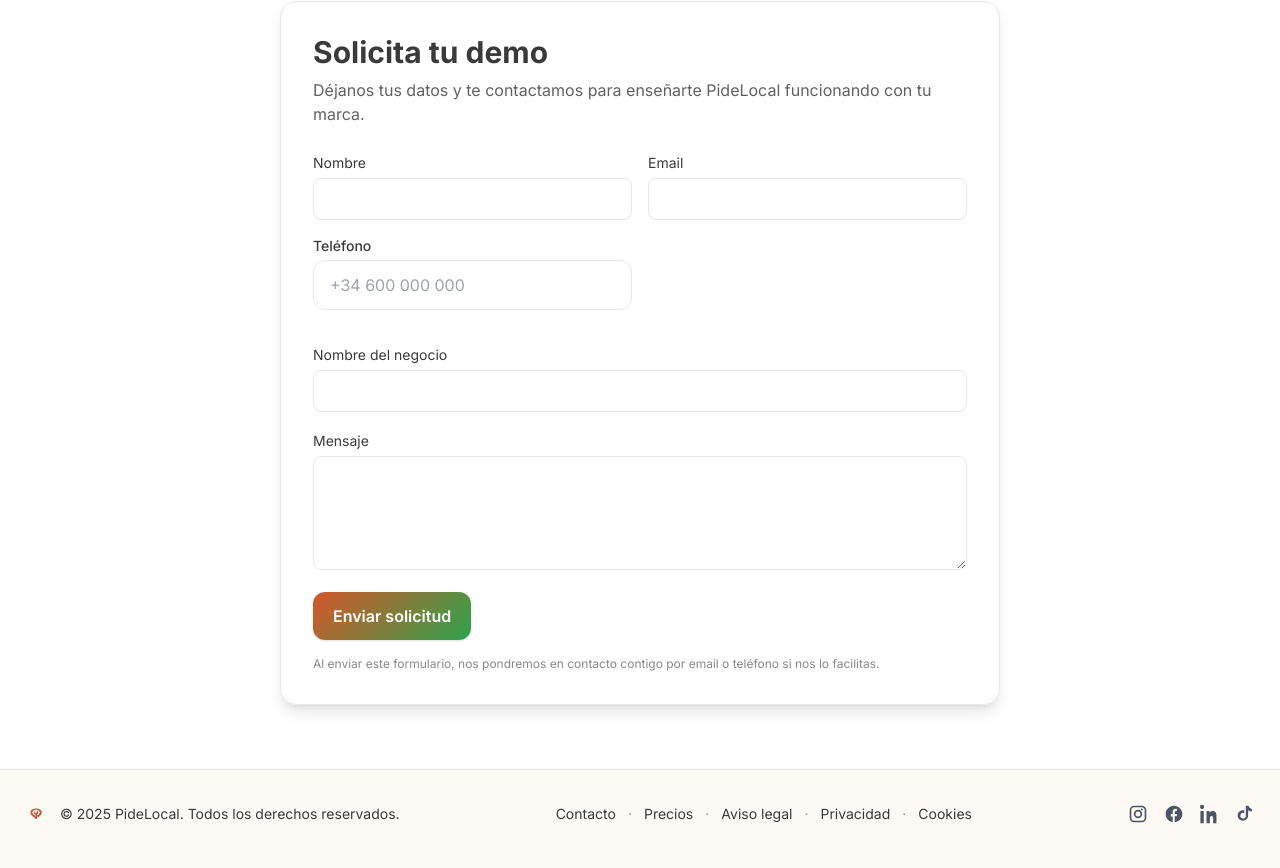
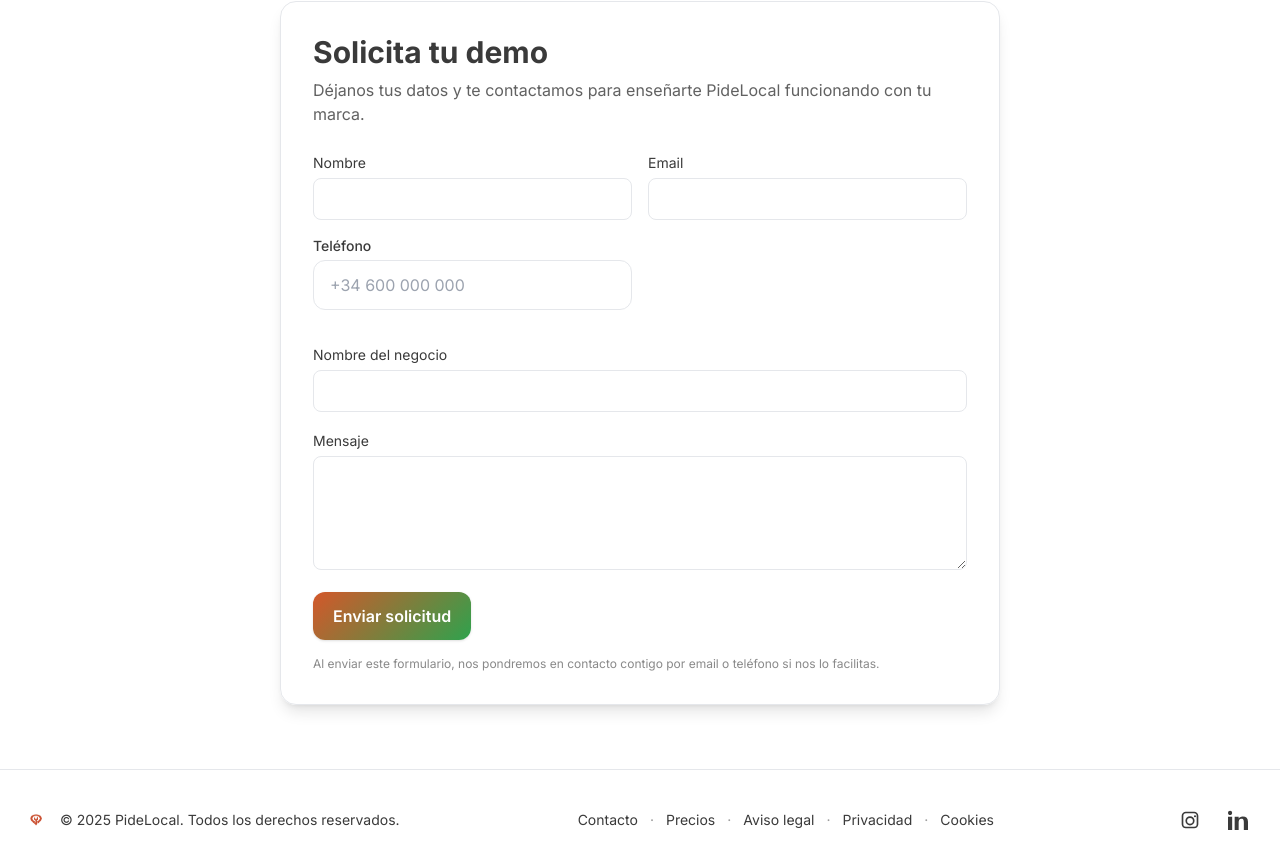
Before and after one commit to RaulPGr/pidelocal-landing, a Next.js app: page / in a window 1280 px wide. Shown: the part 3961-4829 px from the top of the page. Built offline with nearby package versions, Linux system fonts and the light colour scheme.

Commit message:
fix: corregida URL webhook Sheets

```diff
--- a/app/page.tsx
+++ b/app/page.tsx
@@ -583,15 +583,15 @@ export default function Page() {
       </section>
 
      {/* ====== FOOTER ====== */}
-<footer className="border-t bg-transparent">
-  <div className="mx-auto max-w-7xl px-4 sm:px-6 py-8 flex flex-col md:flex-row items-center justify-between gap-4">
-    {/* Marca + derechos */}
+<footer className="border-t bg-white">
+  <div className="mx-auto max-w-7xl px-4 sm:px-6 py-8 flex flex-col md:flex-row items-center justify-between gap-6">
+    {/* Marca + copy */}
     <div className="flex items-center gap-3">
       <img src={BUSINESS.assets.icon} alt="PideLocal" className="h-6 w-6" />
       <span className="text-sm">&copy; {year} PideLocal. Todos los derechos reservados.</span>
     </div>
 
-    {/* Enlaces legales / contacto */}
+    {/* Enlaces legales y navegación rápida */}
     <div className="text-sm flex flex-wrap items-center gap-x-3 gap-y-2">
       <a href={`mailto:${BUSINESS.email}`} className="hover:text-brand-green">Contacto</a>
       <span className="opacity-50">·</span>
@@ -605,66 +605,50 @@ export default function Page() {
     </div>
 
     {/* Redes sociales */}
-    <div className="flex items-center gap-4">
-      {/* Instagram */}
+    <div className="flex items-center gap-3">
+      {/* 👉 cambia las URLs por las tuyas */}
       <a
-        href="#"
+        href="https://www.instagram.com/pidelocalweb/"
         target="_blank"
         rel="noopener noreferrer"
-        aria-label="Instagram"
-        className="text-gray-600 hover:text-pink-500"
+        aria-label="Instagram de PideLocal"
+        className="p-2 rounded-lg hover:bg-brand-light/30 transition"
         title="Instagram"
       >
-        <svg className="w-5 h-5" viewBox="0 0 24 24" fill="currentColor" aria-hidden="true">
-          <path d="M7.5 2h9A5.5 5.5 0 0 1 22 7.5v9A5.5 5.5 0 0 1 16.5 22h-9A5.5 5.5 0 0 1 2 16.5v-9A5.5 5.5 0 0 1 7.5 2Zm0 2A3.5 3.5 0 0 0 4 7.5v9A3.5 3.5 0 0 0 7.5 20h9a3.5 3.5 0 0 0 3.5-3.5v-9A3.5 3.5 0 0 0 16.5 4h-9Zm9 1.5a1 1 0 1 1 0 2 1 1 0 0 1 0-2ZM12 7a5 5 0 1 1 0 10 5 5 0 0 1 0-10Zm0 2a3 3 0 1 0 0 6 3 3 0 0 0 0-6Z"/>
+        {/* Instagram SVG */}
+        <svg xmlns="http://www.w3.org/2000/svg" viewBox="0 0 24 24" className="h-5 w-5" fill="currentColor">
+          <path d="M7 2C4.243 2 2 4.243 2 7v10c0 2.757 2.243 5 5 5h10c2.757 0 5-2.243 5-5V7c0-2.757-2.243-5-5-5H7zm10 2a3 3 0 0 1 3 3v10a3 3 0 0 1-3 3H7a3 3 0 0 1-3-3V7a3 3 0 0 1 3-3h10zm-5 3.5A5.5 5.5 0 1 0 17.5 13 5.507 5.507 0 0 0 12 7.5zm0 9A3.5 3.5 0 1 1 15.5 13 3.504 3.504 0 0 1 12 16.5zM18 6.25a1.25 1.25 0 1 0 1.25 1.25A1.25 1.25 0 0 0 18 6.25z"/>
         </svg>
       </a>
 
-      {/* Facebook */}
       <a
-        href="#"
+        href="https://www.linkedin.com/company/pidelocal"
         target="_blank"
         rel="noopener noreferrer"
-        aria-label="Facebook"
-        className="text-gray-600 hover:text-blue-600"
-        title="Facebook"
+        aria-label="LinkedIn de PideLocal"
+        className="p-2 rounded-lg hover:bg-brand-light/30 transition"
+        title="LinkedIn"
       >
-        <svg className="w-5 h-5" viewBox="0 0 24 24" fill="currentColor" aria-hidden="true">
-          <path d="M22 12c0-5.52-4.48-10-10-10S2 6.48 2 12c0 5 3.66 9.13 8.44 9.88v-6.99H8.1v-2.89h2.34V9.41c0-2.32 1.38-3.6 3.5-3.6.7 0 1.47.12 1.47.12v2.36h-.83c-1.3 0-1.71.8-1.71 1.63v1.95h2.91l-.47 2.89h-2.44v6.99C18.34 21.13 22 17 22 12z"/>
+        {/* LinkedIn SVG */}
+        <svg xmlns="http://www.w3.org/2000/svg" viewBox="0 0 24 24" className="h-5 w-5" fill="currentColor">
+          <path d="M4.98 3.5C4.98 4.88 3.88 6 2.5 6S0 4.88 0 3.5 1.12 1 2.5 1 4.98 2.12 4.98 3.5zM0 8h5v16H0zM8 8h4.8v2.2h.07c.67-1.2 2.3-2.47 4.73-2.47C21.9 7.73 24 10 24 14.1V24h-5v-8.7c0-2.07-.04-4.73-2.88-4.73-2.88 0-3.33 2.25-3.33 4.58V24H8z"/>
         </svg>
       </a>
 
-      {/* LinkedIn */}
-      <a
-        href="#"
-        target="_blank"
-        rel="noopener noreferrer"
-        aria-label="LinkedIn"
-        className="text-gray-600 hover:text-blue-700"
-        title="LinkedIn"
-      >
-        <svg className="w-5 h-5" viewBox="0 0 24 24" fill="currentColor" aria-hidden="true">
-          <path d="M4.98 3.5C4.98 4.88 3.86 6 2.5 6S0 4.88 0 3.5 1.12 1 2.5 1s2.48 1.12 2.48 2.5zM.5 8.5h4V23h-4V8.5zm7 0h3.8v2h.06c.52-1 1.8-2.06 3.7-2.06 3.96 0 4.7 2.6 4.7 6V23h-4v-5.5c0-1.32-.02-3-1.82-3-1.82 0-2.1 1.42-2.1 2.9V23h-4V8.5z"/>
-        </svg>
+      {/* — Opcionales (descomenta si los usas)
+      <a href="https://www.facebook.com/tuusuario" target="_blank" rel="noopener noreferrer" aria-label="Facebook" className="p-2 rounded-lg hover:bg-brand-light/30 transition" title="Facebook">
+        <svg className="h-5 w-5" viewBox="0 0 24 24" fill="currentColor"><path d="M22 12a10 10 0 1 0-11.5 9.9v-7h-2v-2.9h2v-2.2c0-2 1.2-3.1 3.1-3.1.9 0 1.8.1 1.8.1v2h-1c-1 0-1.3.6-1.3 1.2v2h2.3L15 14.9h-2v7A10 10 0 0 0 22 12z"/></svg>
       </a>
 
-      {/* TikTok */}
-      <a
-        href="#"
-        target="_blank"
-        rel="noopener noreferrer"
-        aria-label="TikTok"
-        className="text-gray-600 hover:text-black"
-        title="TikTok"
-      >
-        <svg className="w-5 h-5" viewBox="0 0 48 48" fill="currentColor" aria-hidden="true">
-          <path d="M30 4c1.2 3.8 4.2 7 8 8v6c-3.3 0-6.5-1-9-3v12.5c0 6.9-5.6 12.5-12.5 12.5S4 34.4 4 27.5C4 20.6 9.6 15 16.5 15c1.1 0 2.1.1 3.1.4v6.7a6.5 6.5 0 1 0 3.9 5.9V4h6.5z"/>
-        </svg>
+      <a href="https://www.tiktok.com/@tuusuario" target="_blank" rel="noopener noreferrer" aria-label="TikTok" className="p-2 rounded-lg hover:bg-brand-light/30 transition" title="TikTok">
+        <svg className="h-5 w-5" viewBox="0 0 48 48" fill="currentColor"><path d="M41 17.4v5.2a12.2 12.2 0 0 1-7.1-2.3v9.9a11.3 11.3 0 1 1-11.3-11.3c.6 0 1.2.1 1.8.2v5.5a5.8 5.8 0 1 0 4.5 5.6V6h5.1a12.2 12.2 0 0 0 7 11.4Z"/></svg>
       </a>
+      */}
     </div>
   </div>
 </footer>
 
+
     </main>
   );
 }
```
